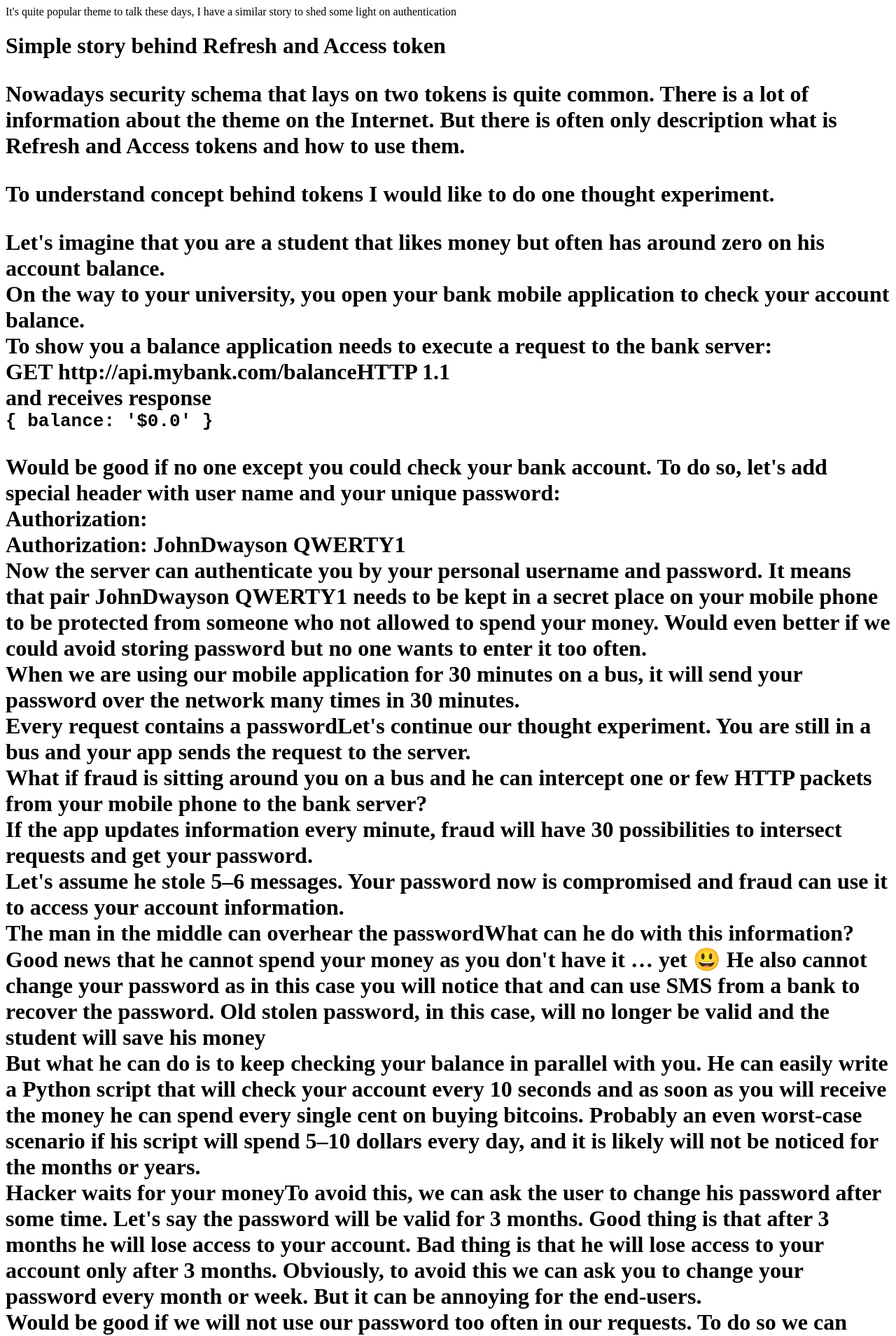
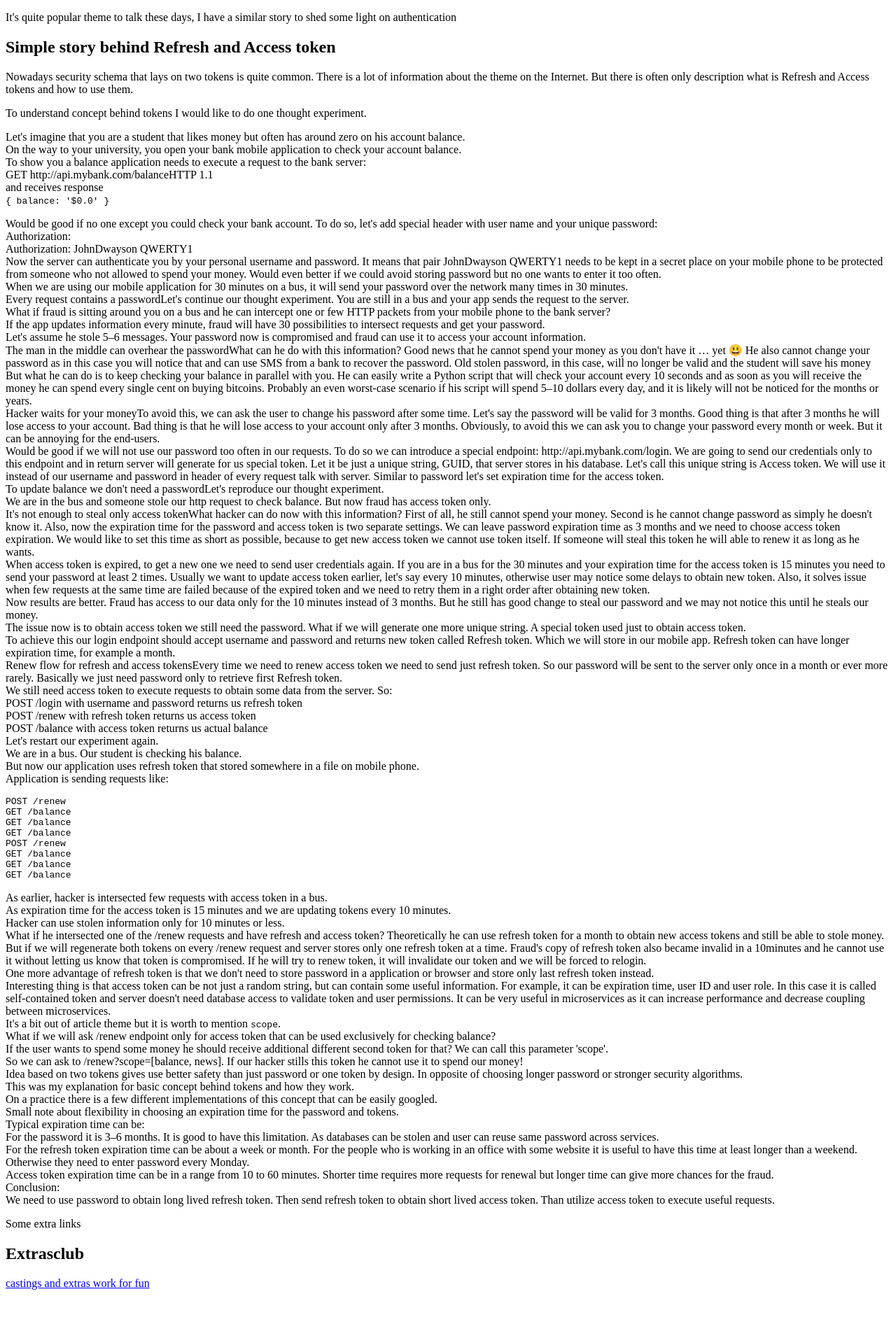
Before and after one commit to zxxc/klamer, a plain HTML site: page index.html in a window 1280 px wide. Shown: the top 1909 px of the page at 70% size. After the commit the page ends 1859 px from the top, so only its background shows below. Drawn offline with Linux system fonts and the light colour scheme.

Commit message:
Update index.html

```diff
--- a/index.html
+++ b/index.html
@@ -1,3 +1,4 @@
+<!DOCTYPE html>
   <html>
     <head>
       <title>Simple story behind Refresh and Access token</title>
@@ -6,10 +7,10 @@
 
     </head>
     <body for="html-export" >
-It's quite popular theme to talk these days, I have a similar story to shed some light on authentication
-
-      <h1>Simple story behind Refresh and Access token<h1>
-
+        <p>It's quite popular theme to talk these days, I have a similar story to shed some light on authentication
+        </p>
+     <div><h2> Simple story behind Refresh and Access token</h2></div>
+<div>
 <p>Nowadays security schema that lays on two tokens is quite common. There is a lot of information about the theme on the Internet. But there is often only description what is Refresh and Access tokens and how to use them.</p>
 <p>To understand concept behind tokens I would like to do one thought experiment.</p>
 <p>Let&apos;s imagine that you are a student that likes money but often has around zero on his account balance.<br>
@@ -17,8 +18,7 @@ On the way to your university, you open your bank mobile application to check yo
 To show you a balance application needs to execute a request to the bank server:<br>
 GET http://api.mybank.com/balanceHTTP 1.1<br>
 and receives response<br>
-<code>{ balance: &apos;$0.0&apos; }</code>
-        </p>
+<code>{ balance: &apos;$0.0&apos; }</code></p>
 
 <p>Would be good if no one except you could check your bank account. To do so, let&apos;s add special header with user name and your unique password:<br>
 Authorization: <username> <password><br>
@@ -80,8 +80,10 @@ Conclusion:<br>
 We need to use password to obtain long lived refresh token. Then send refresh token to obtain short lived access token. Than utilize access token to execute useful requests.</p>
 
       </div>
-      <p>Some extra links</p>
-          <p><h2>Extrasclub</h2>: <a href='http://extrasclub.com'>castings and extras work for fun</a></p>
+     <div> <p>Some extra links</p>
+          <p><h2>Extrasclub</h2> <a href='http://extrasclub.com'>castings and extras work for fun</a></p>
+
+     </div>
     </body>
 
   </html>
```
